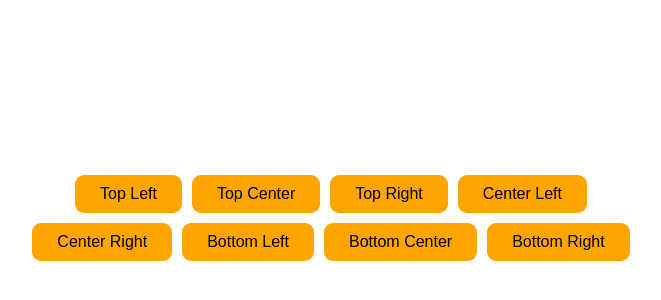
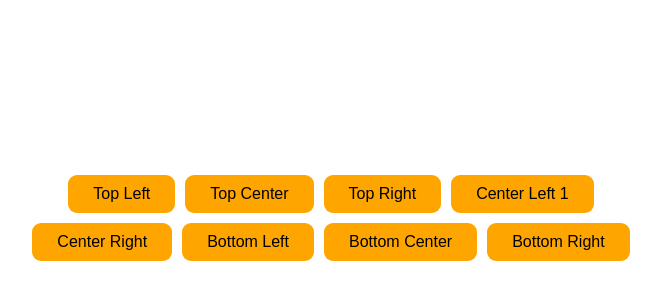
Before and after one commit to olejo-hypero/tooltips, a plain HTML site: page index.html in a window 1280 px wide. Shown: the part 182-482 px from the top of the page, without its empty margins (309-970 px from the left). Drawn offline with Linux system fonts and the light colour scheme.

Commit message:
Update index.html

```diff
--- a/index.html
+++ b/index.html
@@ -14,7 +14,7 @@
       <button data-tooltip="Button (Top Center)" data-tooltip-posx="center" data-tooltip-posy="top">Top Center</button>
       <button data-tooltip="Button (Top Right)" data-tooltip-posx="right" data-tooltip-posy="top">Top Right</button>
       <button data-tooltip="Button (Center Left)" data-tooltip-posx="left" data-tooltip-posy="center">
-        Center Left
+        Center Left 1
       </button>
       <button data-tooltip="Button (Center Right)" data-tooltip-posx="right" data-tooltip-posy="center">
         Center Right
```
